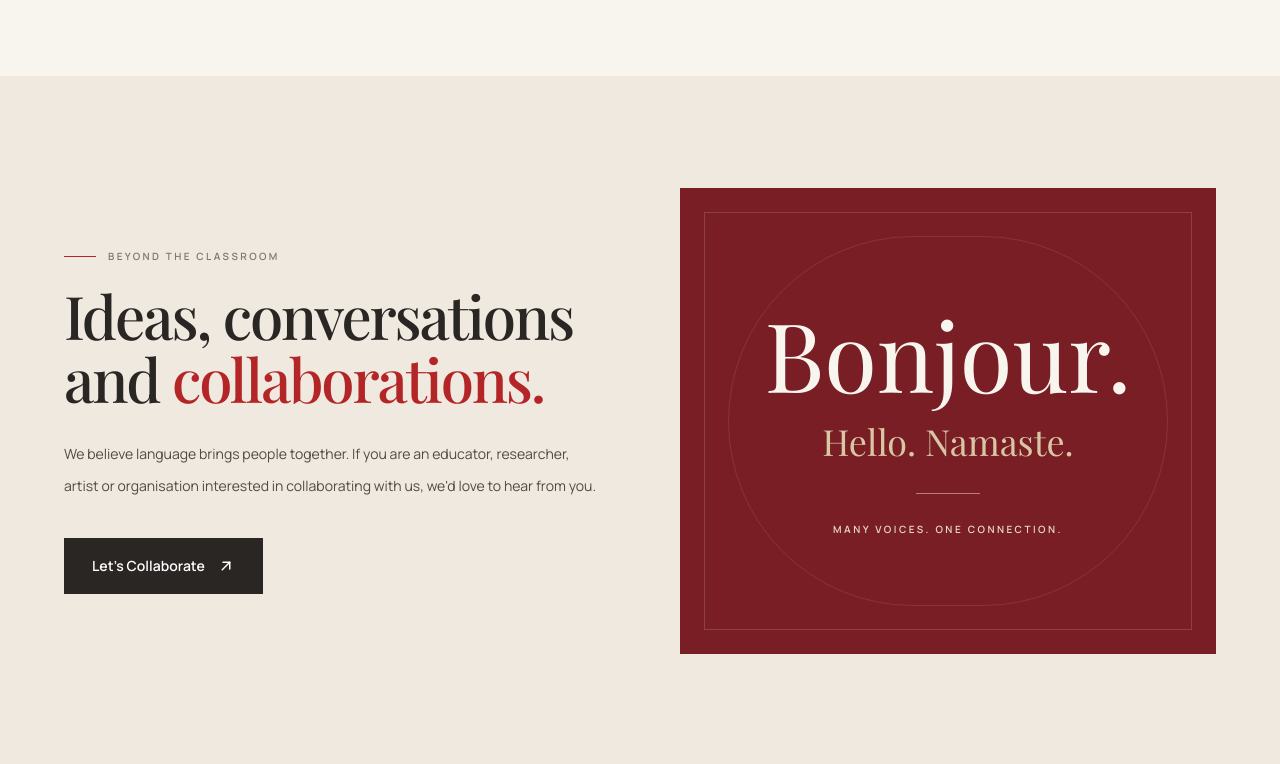
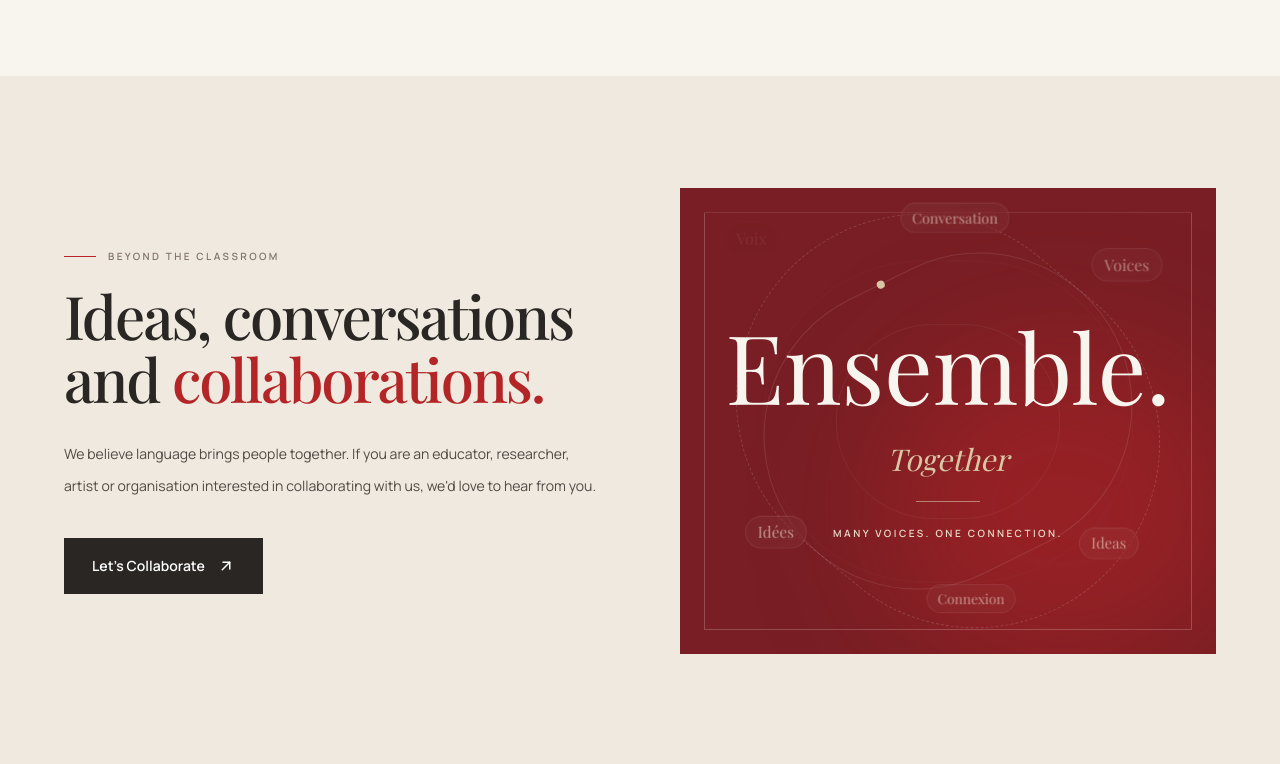
Before and after one commit to uvpatel/the-language-landscape-, a Next.js app: page /contact in a window 1280 px wide. Shown: the part 3440-4204 px from the top of the page. Built offline with nearby package versions, Linux system fonts and the light colour scheme.

Commit message:
collobration section improvement

```diff
--- a/src/components/About/OurPhilosohpy.tsx
+++ b/src/components/About/OurPhilosohpy.tsx
@@ -102,7 +102,7 @@ export default function OurPhilosohpy() {
                 </div>
 
                 {/* Decorative page edge */}
-                <div className="absolute bottom-0 right-0 h-8 w-8 border-l border-t border-[#E4DDD3] bg-[#EFE9DF] opacity-0 transition-opacity duration-500 group-hover:opacity-100" />
+<div className="absolute bottom-0 right-0 h-8 w-8 border-l border-t border-[#D8CFC2] bg-[#E2D9CD] opacity-0 transition-opacity duration-500 group-hover:opacity-100" />
               </motion.article>
             </Reveal>
           ))}
--- a/src/components/Saybonjur/collaboration-section.tsx
+++ b/src/components/Saybonjur/collaboration-section.tsx
@@ -1,8 +1,257 @@
+"use client";
 
+import { useEffect, useRef, useState } from "react";
 import Link from "next/link";
 import { IconArrowUpRight } from "@tabler/icons-react";
+import {
+  AnimatePresence,
+  motion,
+  useMotionValue,
+  useReducedMotion,
+  useSpring,
+  useTransform,
+} from "framer-motion";
 
 import SectionLabel from "./section-label";
+
+// French word shown large, English counterpart shown beneath
+const GREETINGS = [
+  { fr: "Bonjour.", en: "Hello" },
+  { fr: "Bienvenue.", en: "Welcome" },
+  { fr: "Ensemble.", en: "Together" },
+  { fr: "Merci.", en: "Thank you" },
+  { fr: "Langue.", en: "Language" },
+  { fr: "Amitié.", en: "Friendship" },
+  { fr: "Partage.", en: "Share" },
+  { fr: "À bientôt.", en: "See you soon" },
+];
+
+// Floating words around the card (alternating French / English)
+const FLOATERS = [
+  { text: "Voix", className: "left-[8%] top-[14%]", delay: 0, depth: 18 },
+  { text: "Voices", className: "right-[10%] top-[18%]", delay: 0.8, depth: 26 },
+  { text: "Idées", className: "left-[12%] bottom-[18%]", delay: 1.6, depth: 22 },
+  { text: "Ideas", className: "right-[14%] bottom-[16%]", delay: 2.4, depth: 30 },
+  { text: "Conversation", className: "left-[40%] top-[6%]", delay: 3.2, depth: 14 },
+  { text: "Connexion", className: "right-[36%] bottom-[6%]", delay: 4, depth: 16 },
+];
+
+function Floater({
+  text,
+  className,
+  delay,
+  depth,
+  px,
+  py,
+  reduce,
+}: {
+  text: string;
+  className: string;
+  delay: number;
+  depth: number;
+  px: ReturnType<typeof useSpring>;
+  py: ReturnType<typeof useSpring>;
+  reduce: boolean;
+}) {
+  // Parallax: each floater moves a different amount with the pointer
+  const x = useTransform(px, (v) => v * depth);
+  const y = useTransform(py, (v) => v * depth);
+
+  return (
+    <motion.span
+      style={{ x, y }}
+      className={`pointer-events-none absolute z-10 ${className}`}
+    >
+      <motion.span
+        initial={{ opacity: 0, scale: 0.8 }}
+        animate={
+          reduce
+            ? { opacity: 0.5, scale: 1 }
+            : { opacity: [0, 0.65, 0.65, 0], y: [8, -10, -22, -34], scale: 1 }
+        }
+        transition={
+          reduce
+            ? { duration: 0.6 }
+            : {
+                duration: 7,
+                delay,
+                repeat: Infinity,
+                ease: "easeInOut",
+                times: [0, 0.25, 0.75, 1],
+              }
+        }
+        className="block rounded-full border border-white/15 bg-white/5 px-3 py-1 font-[family-name:var(--font-heading)] text-sm text-[#E8D9C7] backdrop-blur-sm sm:text-base"
+      >
+        {text}
+      </motion.span>
+    </motion.span>
+  );
+}
+
+function GreetingCard() {
+  const reduce = useReducedMotion() ?? false;
+  const [index, setIndex] = useState(0);
+  const ref = useRef<HTMLDivElement>(null);
+
+  // Pointer parallax (-0.5 .. 0.5), smoothed with springs
+  const mx = useMotionValue(0);
+  const my = useMotionValue(0);
+  const px = useSpring(mx, { stiffness: 80, damping: 18 });
+  const py = useSpring(my, { stiffness: 80, damping: 18 });
+
+  const rotateY = useTransform(px, (v) => v * 8);
+  const rotateX = useTransform(py, (v) => v * -8);
+
+  useEffect(() => {
+    if (reduce) return;
+    const id = setInterval(
+      () => setIndex((i) => (i + 1) % GREETINGS.length),
+      2600
+    );
+    return () => clearInterval(id);
+  }, [reduce]);
+
+  function onMove(e: React.PointerEvent<HTMLDivElement>) {
+    const rect = ref.current?.getBoundingClientRect();
+    if (!rect) return;
+    mx.set((e.clientX - rect.left) / rect.width - 0.5);
+    my.set((e.clientY - rect.top) / rect.height - 0.5);
+  }
+
+  function onLeave() {
+    mx.set(0);
+    my.set(0);
+  }
+
+  const current = GREETINGS[reduce ? 0 : index];
+
+  return (
+    <div style={{ perspective: 1200 }} className="w-full">
+      <motion.div
+        ref={ref}
+        onPointerMove={onMove}
+        onPointerLeave={onLeave}
+        style={reduce ? undefined : { rotateX, rotateY }}
+        initial={{ opacity: 0, y: 40 }}
+        whileInView={{ opacity: 1, y: 0 }}
+        viewport={{ once: true, margin: "-80px" }}
+        transition={{ duration: 0.8, ease: [0.22, 1, 0.36, 1] }}
+        className="relative flex aspect-[1.15] items-center justify-center overflow-hidden bg-[#781E24] p-8 sm:p-12"
+      >
+        {/* Soft moving glow */}
+        <motion.div
+          aria-hidden
+          animate={
+            reduce
+              ? undefined
+              : { x: ["-20%", "20%", "-20%"], y: ["-10%", "15%", "-10%"] }
+          }
+          transition={{ duration: 14, repeat: Infinity, ease: "easeInOut" }}
+          className="absolute left-1/4 top-1/4 h-2/3 w-2/3 rounded-full bg-[#B32526]/50 blur-3xl"
+        />
+
+        {/* Frame that draws itself in */}
+        <motion.div
+          aria-hidden
+          initial={{ clipPath: "inset(0 100% 100% 0)" }}
+          whileInView={{ clipPath: "inset(0 0% 0% 0)" }}
+          viewport={{ once: true }}
+          transition={{ duration: 1.4, ease: "easeOut", delay: 0.2 }}
+          className="absolute inset-6 border border-white/20"
+        />
+
+        {/* Counter-rotating dashed rings */}
+        <motion.div
+          aria-hidden
+          animate={reduce ? undefined : { rotate: 360 }}
+          transition={{ duration: 60, repeat: Infinity, ease: "linear" }}
+          className="absolute inset-12 rounded-full border border-dashed border-white/15"
+        />
+        <motion.div
+          aria-hidden
+          animate={reduce ? undefined : { rotate: -360 }}
+          transition={{ duration: 90, repeat: Infinity, ease: "linear" }}
+          className="absolute inset-20 rounded-full border border-white/10"
+        >
+          {/* Orbiting dot */}
+          <span className="absolute -top-1 left-1/2 size-2 -translate-x-1/2 rounded-full bg-[#D9C6A5]" />
+        </motion.div>
+
+        {/* Pulsing ripples behind the word */}
+        {!reduce &&
+          [0, 1.6].map((d) => (
+            <motion.span
+              key={d}
+              aria-hidden
+              initial={{ scale: 0.4, opacity: 0.35 }}
+              animate={{ scale: 1.6, opacity: 0 }}
+              transition={{
+                duration: 4,
+                delay: d,
+                repeat: Infinity,
+                ease: "easeOut",
+              }}
+              className="absolute size-1/2 rounded-full border border-[#D9C6A5]/40"
+            />
+          ))}
+
+        {/* Floating multilingual chips */}
+        {FLOATERS.map((f) => (
+          <Floater key={f.text} {...f} px={px} py={py} reduce={reduce} />
+        ))}
+
+        {/* Center content */}
+        <div className="relative z-20 text-center">
+          <div className="relative flex h-20 items-center justify-center overflow-hidden sm:h-32">
+            <AnimatePresence mode="wait">
+              <motion.p
+                key={current.fr}
+                initial={{ y: "100%", opacity: 0, filter: "blur(8px)" }}
+                animate={{ y: "0%", opacity: 1, filter: "blur(0px)" }}
+                exit={{ y: "-100%", opacity: 0, filter: "blur(8px)" }}
+                transition={{ duration: 0.55, ease: [0.22, 1, 0.36, 1] }}
+                className="font-[family-name:var(--font-heading)] text-6xl leading-none text-[#F8F5EF] sm:text-8xl"
+              >
+                {current.fr}
+              </motion.p>
+            </AnimatePresence>
+          </div>
+
+          <div className="mt-3 h-9">
+            <AnimatePresence mode="wait">
+              <motion.p
+                key={current.en}
+                initial={{ opacity: 0, y: 6 }}
+                animate={{ opacity: 1, y: 0 }}
+                exit={{ opacity: 0, y: -6 }}
+                transition={{ duration: 0.3 }}
+                className="font-[family-name:var(--font-heading)] text-2xl italic text-[#D9C6A5] sm:text-3xl"
+              >
+                {current.en}
+              </motion.p>
+            </AnimatePresence>
+          </div>
+
+          <motion.div
+            initial={{ scaleX: 0 }}
+            whileInView={{ scaleX: 1 }}
+            viewport={{ once: true }}
+            transition={{ duration: 0.8, delay: 0.6 }}
+            className="mx-auto mt-6 h-px w-16 origin-center bg-[#D9C6A5]/60"
+          />
+
+          <p className="mt-6 text-[10px] font-semibold uppercase tracking-[0.25em] text-[#E8D9C7]">
+            Many voices. One connection.
+          </p>
+
+          {/* Progress dots */}
+
+
+        </div>
+      </motion.div>
+    </div>
+  );
+}
 
 export default function CollaborationSection() {
   return (
@@ -13,9 +262,7 @@ export default function CollaborationSection() {
 
           <h2 className="font-[family-name:var(--font-heading)] text-5xl leading-[1.05] tracking-tight text-[#292624] sm:text-6xl">
             Ideas, conversations and{" "}
-            <span className="text-[#B32526]">
-              collaborations.
-            </span>
+            <span className="text-[#B32526]">collaborations.</span>
           </h2>
 
           <p className="mt-7 max-w-xl text-sm leading-8 text-[#514A45]">
@@ -29,7 +276,6 @@ export default function CollaborationSection() {
             className="group mt-9 inline-flex min-h-14 items-center gap-3 bg-[#292624] px-7 py-4 text-sm font-semibold text-white transition-colors hover:bg-[#781E24]"
           >
             Let&apos;s Collaborate
-
             <IconArrowUpRight
               size={18}
               className="transition-transform group-hover:-translate-y-0.5 group-hover:translate-x-0.5"
@@ -37,26 +283,7 @@ export default function CollaborationSection() {
           </Link>
         </div>
 
-        <div className="relative flex aspect-[1.15] items-center justify-center overflow-hidden bg-[#781E24] p-8 sm:p-12">
-          <div className="absolute inset-6 border border-white/15" />
-          <div className="absolute inset-12 rounded-full border border-white/10" />
-
-          <div className="relative z-10 text-center">
-            <p className="font-[family-name:var(--font-heading)] text-6xl leading-none text-[#F8F5EF] sm:text-8xl">
-              Bonjour.
-            </p>
-
-            <p className="mt-5 font-[family-name:var(--font-heading)] text-3xl text-[#D9C6A5] sm:text-4xl">
-              Hello. Namaste.
-            </p>
-
-            <div className="mx-auto mt-8 h-px w-16 bg-[#D9C6A5]/60" />
-
-            <p className="mt-7 text-[10px] font-semibold uppercase tracking-[0.25em] text-[#E8D9C7]">
-              Many voices. One connection.
-            </p>
-          </div>
-        </div>
+        <GreetingCard />
       </div>
     </section>
   );
```
Also changed, not shown: src/app/globals.css (+46 -0 lines).
